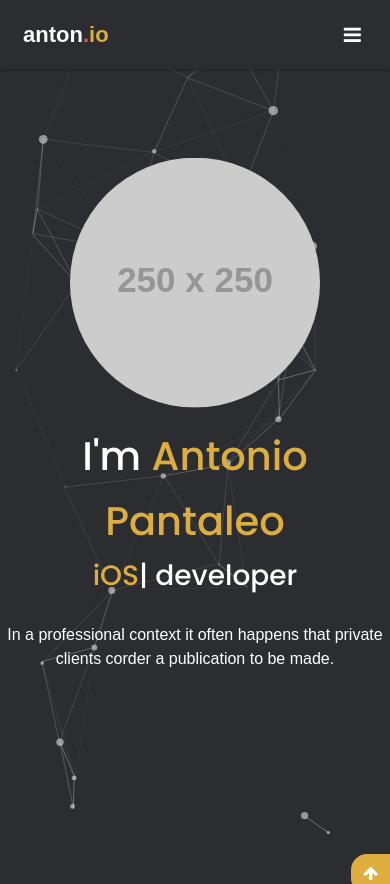
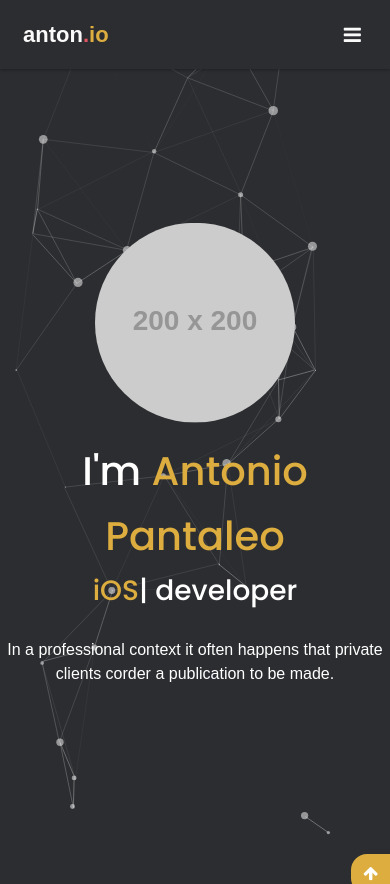
Before and after one commit to antoniopantaleo/antoniopantaleo.github.io, a PHP site: page / in a window 390 px wide. Shown: the top 884 px of the page. Run offline with PHP 8.4, Linux system fonts and the light colour scheme; grey boxes labelled with a size stand in for pictures from a placeholder-image service; some libraries are stand-ins or nearby versions; some web fonts are replaced.

Commit message:
media query per l'immagine

```diff
--- a/assets/css/main.css
+++ b/assets/css/main.css
@@ -2208,6 +2208,9 @@ canvas.particles-js-canvas-el {
     padding-right: 0;
     padding-left: 0;
   }
+  .rounded-circle {
+    margin-top: 2.5em;
+  }
 }
 
 @media (max-width: 575px) {
--- a/index.html
+++ b/index.html
@@ -628,7 +628,7 @@
           <div class="col-lg-12">
             <div class="hero-content text-center">
               <div class="image-border d-inline-block rounded-circle">
-                            <img src="https://placehold.co/250x250" alt="" class="rounded-circle">
+                            <img src="https://placehold.co/200x200" alt="" class="rounded-circle">
                         </div>
               <h1 class="text-white mb-0 mt-3">I'm <span class="base-color">Antonio Pantaleo</span></h1>
               <h3 class="text-white mb-3">
```
